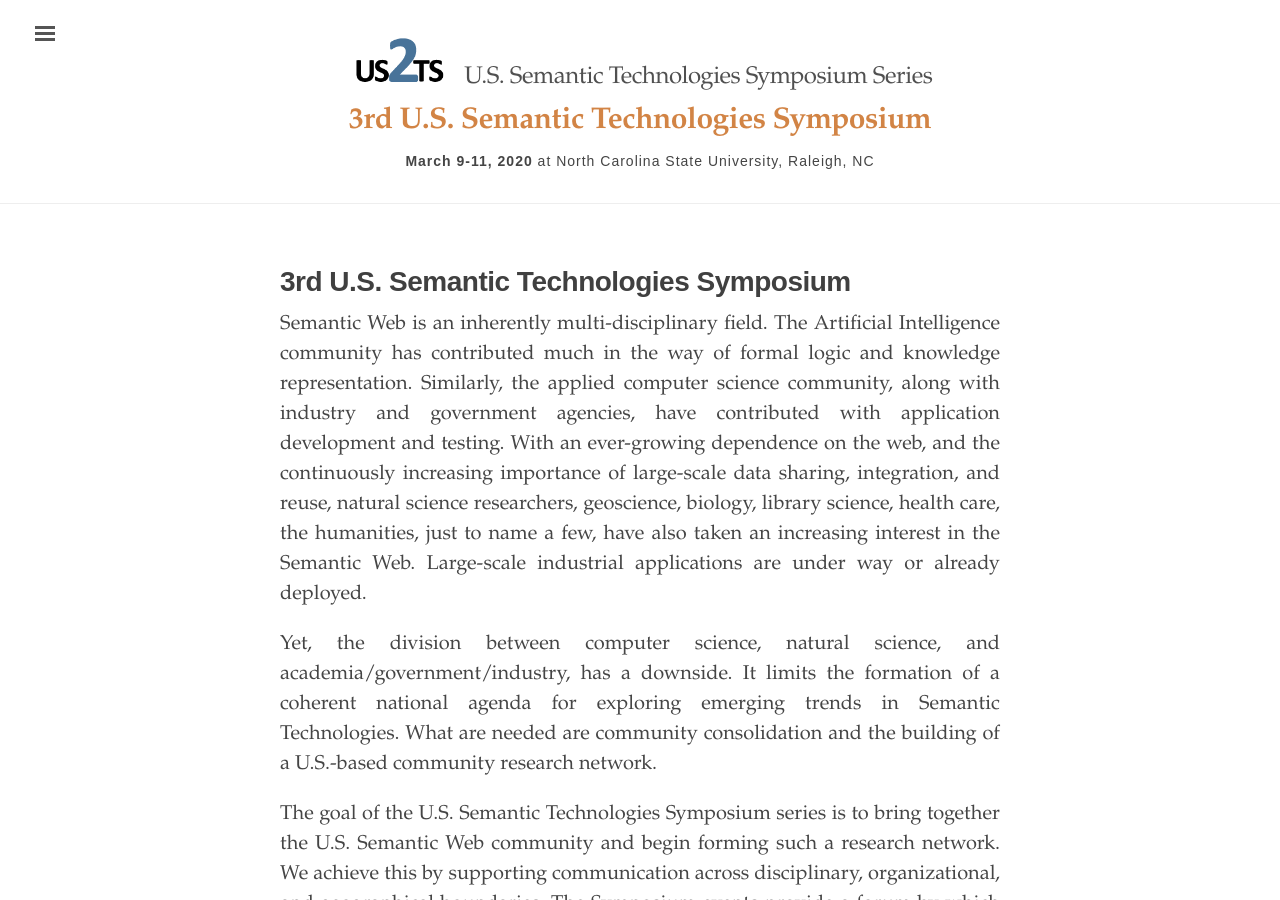
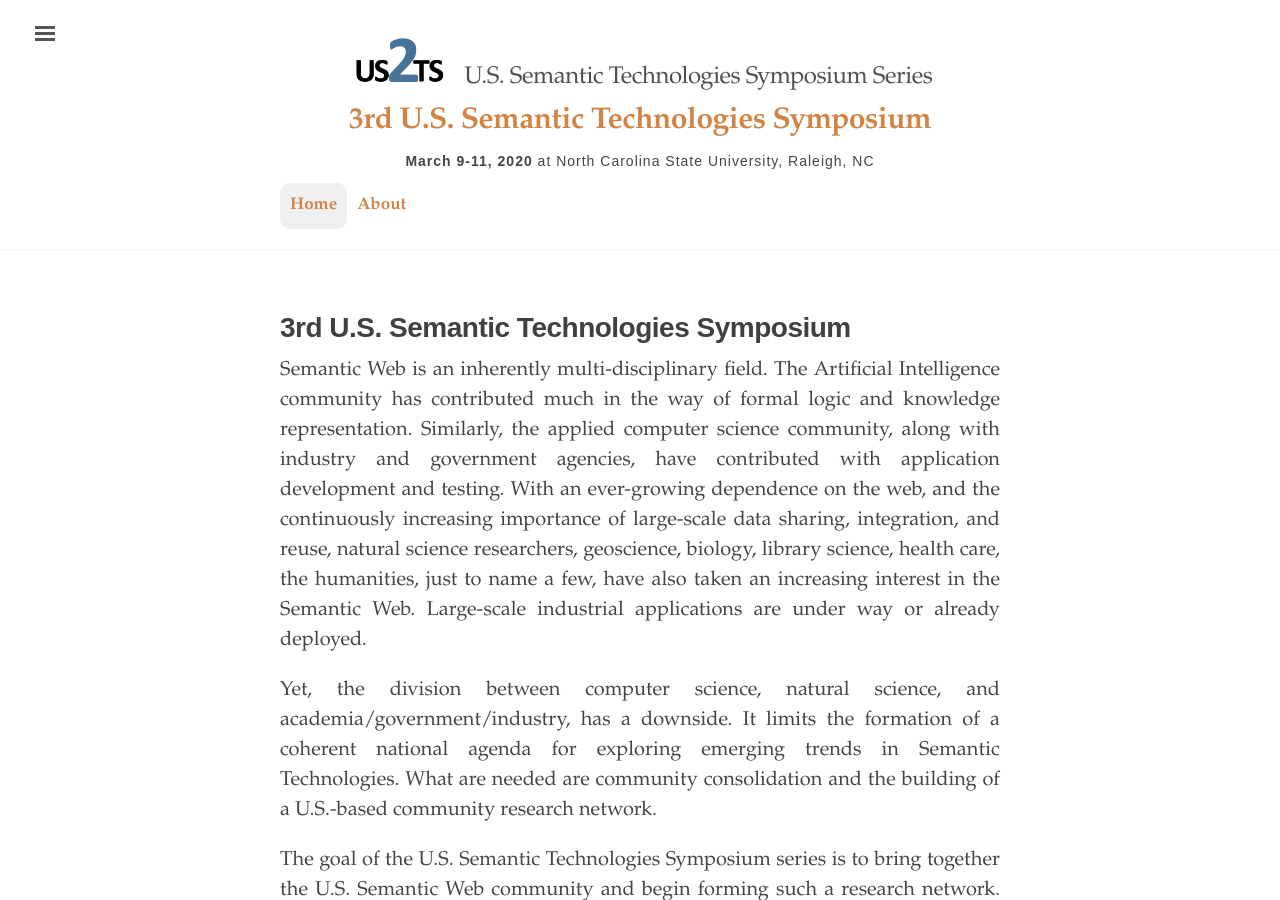
Before and after one commit to us2ts/us2ts.github.io, a Jekyll site: the page built from index.md, in a window 1280 px wide and 900 px high. Built offline with Jekyll 4.4.1, drawn with Linux system fonts in a browser that asks for light colours.

```diff
--- a/_layouts/default.html
+++ b/_layouts/default.html
@@ -28,9 +28,7 @@
             {% for node in pages_list %}
               {% if node.title != null %}
                 {% if node.layout == "page" %}
-                  {% if node.displayed == "True" %}
-                    <a class="{% if page.url == node.url %}active{% endif %}" href="{{ site.baseurl }}{{ node.url }}">{{ node.sidebartitle }}</a>
-                  {% endif %}
+                  <a class="{% if page.url == node.url %}active{% endif %}" href="{{ site.baseurl }}{{ node.url }}">{{ node.sidebartitle }}</a>
                 {% endif %}
               {% endif %}
             {% endfor %}
```
